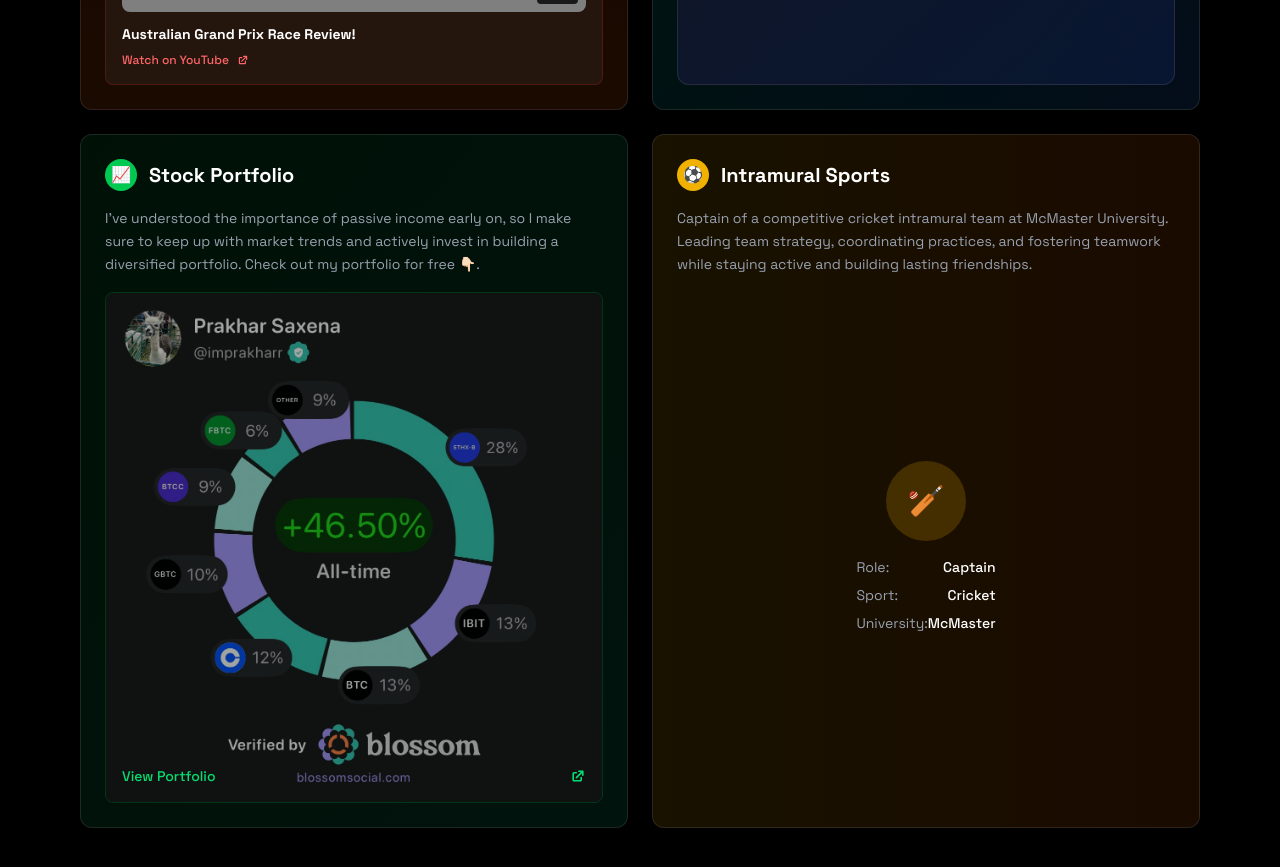
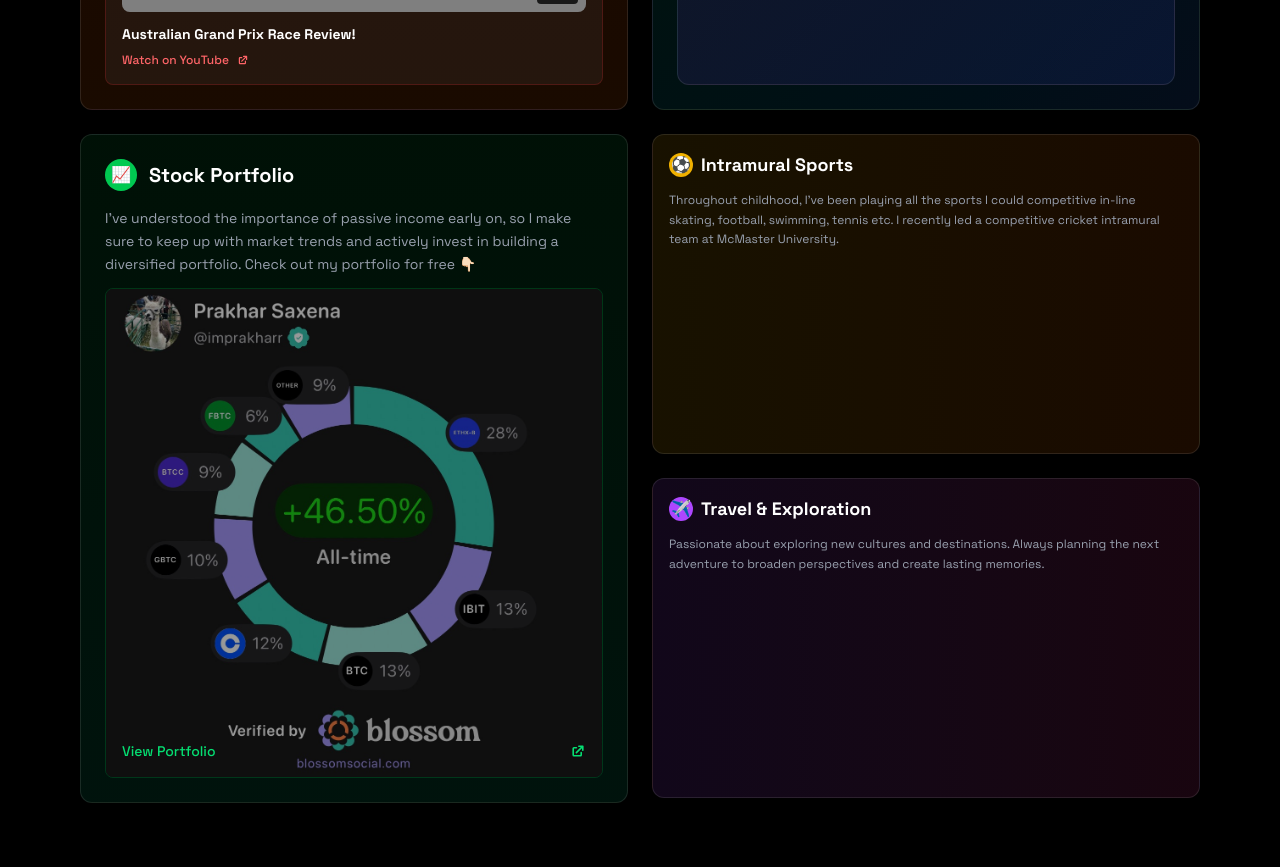
Before and after one commit to Luciferr5/website, a React (Vite) app: page / in a window 1280 px wide. Shown: the part 2080-2947 px from the top of the page. Built offline with nearby package versions, Linux system fonts and the light colour scheme; grey boxes are pictures that could not be loaded.

Commit message:
fixed stocks section

```diff
--- a/src/components/sections/Test.jsx
+++ b/src/components/sections/Test.jsx
@@ -27,8 +27,17 @@
 
           {/* Profile Picture + About Text Section */}
           <div className="grid grid-cols-1 lg:grid-cols-2 gap-6 mb-8">
+
             {/* Profile Picture Box */}
             <div className="rounded-xl p-8 border-white/10 border hover:-translate-y-1 transition-all bg-gradient-to-br from-blue-500/5 to-purple-500/5">
+              {/* Added emoji heading */}
+              <div className="flex items-center mb-6">
+                <div className="w-8 h-8 bg-blue-500 rounded-full flex items-center justify-center mr-3">
+                  📸
+                </div>
+                <h3 className="text-xl font-bold text-white">Prakhar | pra-car</h3>
+              </div>
+
               <div className="flex flex-col items-center justify-center h-full">
                 <div className="w-64 h-80 lg:w-72 lg:h-96 rounded-xl overflow-hidden border-4 border-blue-500/30 hover:border-blue-500/50 transition-all duration-300 shadow-[0_0_30px_rgba(59,130,246,0.2)]">
                   <img
@@ -37,15 +46,10 @@
                     className="w-full h-full object-cover hover:scale-105 transition-transform duration-500"
                   />
                 </div>
-                <div className="mt-6 text-center">
-                  <h3 className="text-2xl font-bold bg-gradient-to-r from-blue-500 to-purple-600 bg-clip-text text-transparent">
-                    Prakhar | pra-car
-                  </h3>
-                </div>
               </div>
             </div>
 
-            {/* About Text Box */}
+            {/* About Text Box - Reverted back to normal */}
             <div className="rounded-xl p-8 border-white/10 border hover:-translate-y-1 transition-all">
               <h3 className="text-2xl font-bold mb-6 bg-gradient-to-r from-blue-500 to-cyan-400 bg-clip-text text-transparent">
                 Who I Am
@@ -65,7 +69,7 @@
                 in molecular analysis as a Machine Learning Research Assistant at McMaster University.
                 You can view my resume{" "}
                 <a
-                  href="/Resume-7.pdf"
+                  href="/Resume-8.pdf"
                   target="_blank"
                   rel="noopener noreferrer"
                   className="text-blue-400 hover:text-blue-300 underline transition-colors inline-flex items-center gap-1"
@@ -90,11 +94,11 @@
             </div>
           </div>
 
-          {/* 4-Section Grid - Removed height constraints */}
+          {/* Updated Grid Layout */}
           <div className="grid grid-cols-1 lg:grid-cols-2 gap-6 auto-rows-auto">
 
             {/* F1 Podcast - Top Left */}
-            <div className="rounded-xl p-6 border-white/10 border hover:-translate-y-1 transition-all bg-gradient-to-b from-red-500/10 to-orange-500/10 hover:border-red-500/30 min-h-[400px]">
+            <div className="rounded-xl p-6 border-white/10 border hover:-translate-y-1 transition-all bg-gradient-to-b from-red-500/10 to-orange-500/10 hover:border-red-500/30 min-h-[350px]">
               <div className="h-full flex flex-col">
                 <div className="flex items-center mb-4">
                   <div className="w-8 h-8 bg-red-500 rounded-full flex items-center justify-center mr-3">
@@ -153,12 +157,12 @@
             </div>
 
             {/* Music Player - Top Right */}
-            <div className="rounded-xl p-6 border-white/10 border hover:-translate-y-1 transition-all bg-gradient-to-br from-green-500/10 to-blue-500/10 hover:border-green-500/30 min-h-[400px]">
+            <div className="rounded-xl p-6 border-white/10 border hover:-translate-y-1 transition-all bg-gradient-to-br from-green-500/10 to-blue-500/10 hover:border-green-500/30 min-h-[350px]">
               <SpotifyPlayer />
             </div>
 
-            {/* Stock Portfolio - Bottom Left */}
-            <div className="rounded-xl p-6 border-white/10 border hover:-translate-y-1 transition-all bg-gradient-to-br from-green-600/10 to-emerald-500/10 hover:border-green-500/30 min-h-[400px]">
+            {/* Stock Portfolio - Bottom Left (Full Height) */}
+            <div className="rounded-xl p-6 border-white/10 border hover:-translate-y-1 transition-all bg-gradient-to-b from-green-600/10 to-emerald-500/10 hover:border-green-500/30 min-h-[500px]">
               <div className="h-full flex flex-col">
                 <div className="flex items-center mb-4">
                   <div className="w-8 h-8 bg-green-500 rounded-full flex items-center justify-center mr-3">
@@ -168,9 +172,10 @@
                 </div>
 
                 {/* Description */}
-                <p className="text-gray-400 text-sm mb-4 leading-relaxed">
-                I've understood the importance of passive income early on, so I make sure to keep up with market
-                trends and actively invest in building a diversified portfolio. Check out my portfolio for free 👇🏻.
+                <p className="text-gray-400 text-sm mb-3 leading-relaxed">
+                  I've understood the importance of passive income early on, so I make
+                  sure to keep up with market trends and actively invest in building a
+                  diversified portfolio. Check out my portfolio for free 👇🏻
                 </p>
 
                 {/* Portfolio Preview */}
@@ -181,13 +186,13 @@
                     rel="noopener noreferrer"
                     className="block group flex-1"
                   >
-                    <div className="relative h-full rounded-lg overflow-hidden border border-green-500/20 hover:border-green-500/40 transition-all group-hover:scale-[1.02] min-h-[200px]">
+                    <div className="relative h-full rounded-lg overflow-hidden border border-green-500/20 hover:border-green-500/40 transition-all group-hover:scale-[1.02] min-h-[200px] max-h-[490px]">
                       <img
                         src={stocksImage}
                         alt="Stock Portfolio"
-                        className="w-full h-full object-cover opacity-80"
+                        className="w-full h-full object-cover"
                       />
-                      <div className="absolute inset-0 bg-black/20 group-hover:bg-black/10 transition-colors" />
+                      <div className="absolute inset-0 bg-black/40 group-hover:bg-black/20 transition-colors" />
                       <div className="absolute bottom-4 left-4 right-4">
                         <div className="flex items-center justify-between">
                           <span className="text-green-400 text-sm font-medium">View Portfolio</span>
@@ -203,47 +208,42 @@
               </div>
             </div>
 
-            {/* Intramural Sports - Bottom Right */}
-            <div className="rounded-xl p-6 border-white/10 border hover:-translate-y-1 transition-all bg-gradient-to-r from-yellow-500/10 to-orange-500/10 hover:border-yellow-500/30 min-h-[400px]">
-              <div className="h-full flex flex-col">
-                <div className="flex items-center mb-4">
-                  <div className="w-8 h-8 bg-yellow-500 rounded-full flex items-center justify-center mr-3">
-                    ⚽
+            {/* Right Column - Sports + Travel Split */}
+            <div className="flex flex-col gap-6">
+
+              {/* Sports Section - Top Half */}
+              <div className="rounded-xl p-4 border-white/10 border hover:-translate-y-1 transition-all bg-gradient-to-r from-yellow-500/10 to-orange-500/10 hover:border-yellow-500/30 h-[320px]">
+                <div className="h-full flex flex-col">
+                  <div className="flex items-center mb-3">
+                    <div className="w-6 h-6 bg-yellow-500 rounded-full flex items-center justify-center mr-2">
+                      ⚽
+                    </div>
+                    <h3 className="text-lg font-bold text-white">Intramural Sports</h3>
                   </div>
-                  <h3 className="text-xl font-bold text-white">Intramural Sports</h3>
-                </div>
 
-                {/* Description */}
-                <p className="text-gray-400 text-sm mb-4 leading-relaxed">
-                  Captain of a competitive cricket intramural team at McMaster University.
-                  Leading team strategy, coordinating practices, and fostering teamwork while staying active and building lasting friendships.
-                </p>
-
-                {/* Sports Visual/Stats */}
-                <div className="flex-1 flex items-center justify-center">
-                  <div className="text-center">
-                    <div className="w-20 h-20 bg-yellow-500/20 rounded-full flex items-center justify-center mb-4 mx-auto">
-                      <span className="text-3xl">🏏</span>
-                    </div>
-                    <div className="space-y-2">
-                      <div className="flex justify-between text-sm">
-                        <span className="text-gray-400">Role:</span>
-                        <span className="text-white font-medium">Captain</span>
-                      </div>
-                      <div className="flex justify-between text-sm">
-                        <span className="text-gray-400">Sport:</span>
-                        <span className="text-white font-medium">Cricket</span>
-                      </div>
-                      <div className="flex justify-between text-sm">
-                        <span className="text-gray-400">University:</span>
-                        <span className="text-white font-medium">McMaster</span>
-                      </div>
-                    </div>
-                  </div>
+                  <p className="text-gray-400 text-xs mb-3 leading-relaxed">
+                    Throughout childhood, I've been playing all the sports I could competitive in-line skating, football, swimming, tennis etc. I recently led a competitive cricket intramural team at McMaster University.
+                  </p>
                 </div>
               </div>
+
+              {/* Travel Section - Bottom Half */}
+              <div className="rounded-xl p-4 border-white/10 border hover:-translate-y-1 transition-all bg-gradient-to-r from-purple-500/10 to-pink-500/10 hover:border-purple-500/30 h-[320px]">
+                <div className="h-full flex flex-col">
+                  <div className="flex items-center mb-3">
+                    <div className="w-6 h-6 bg-purple-500 rounded-full flex items-center justify-center mr-2">
+                      ✈️
+                    </div>
+                    <h3 className="text-lg font-bold text-white">Travel & Exploration</h3>
+                  </div>
+
+                  <p className="text-gray-400 text-xs mb-3 leading-relaxed">
+                    Passionate about exploring new cultures and destinations. Always planning the next adventure to broaden perspectives and create lasting memories.
+                  </p>
+                </div>
+              </div>
+
             </div>
-
           </div>
         </RevealOnScroll>
       </div>
```
